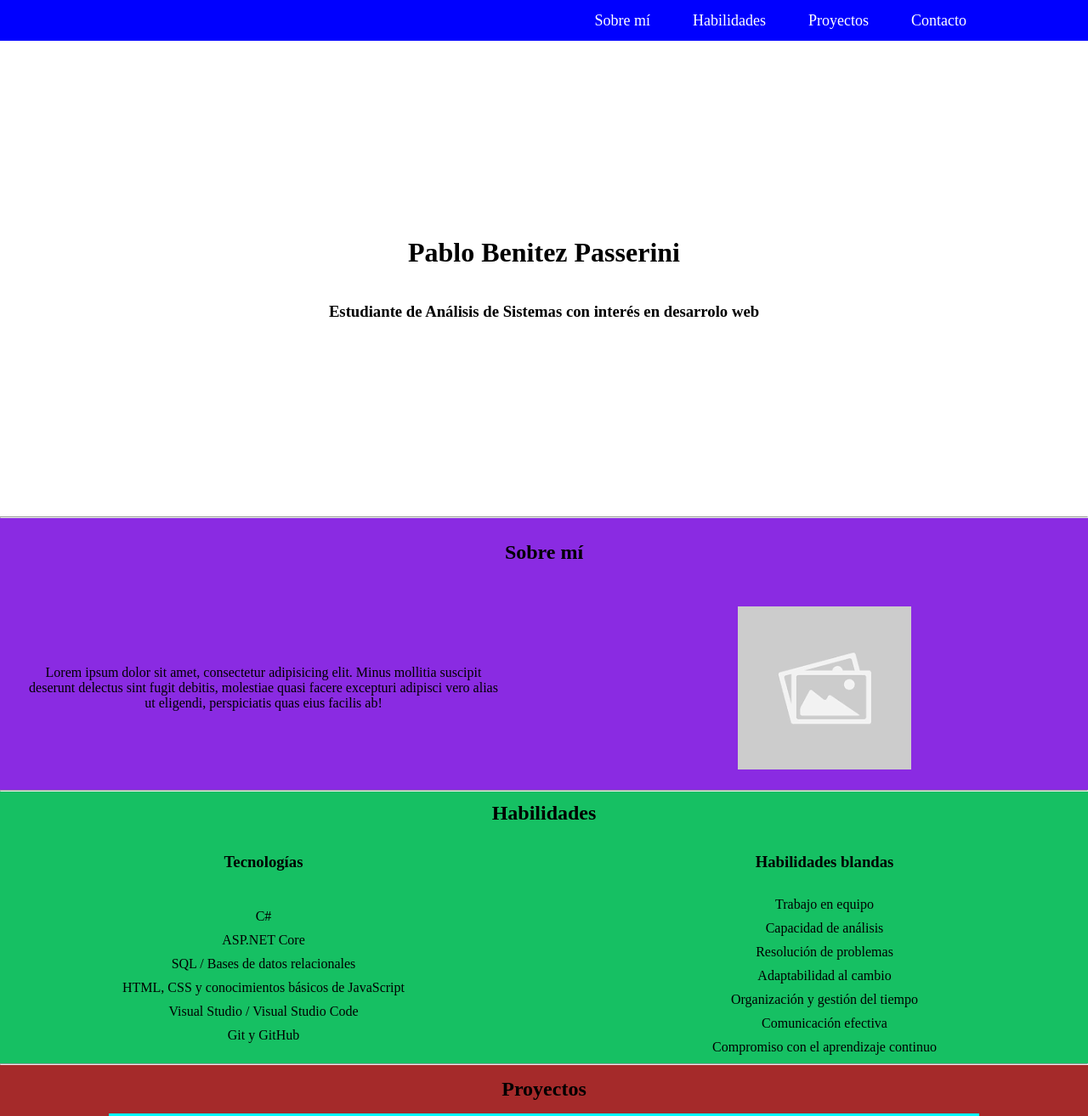
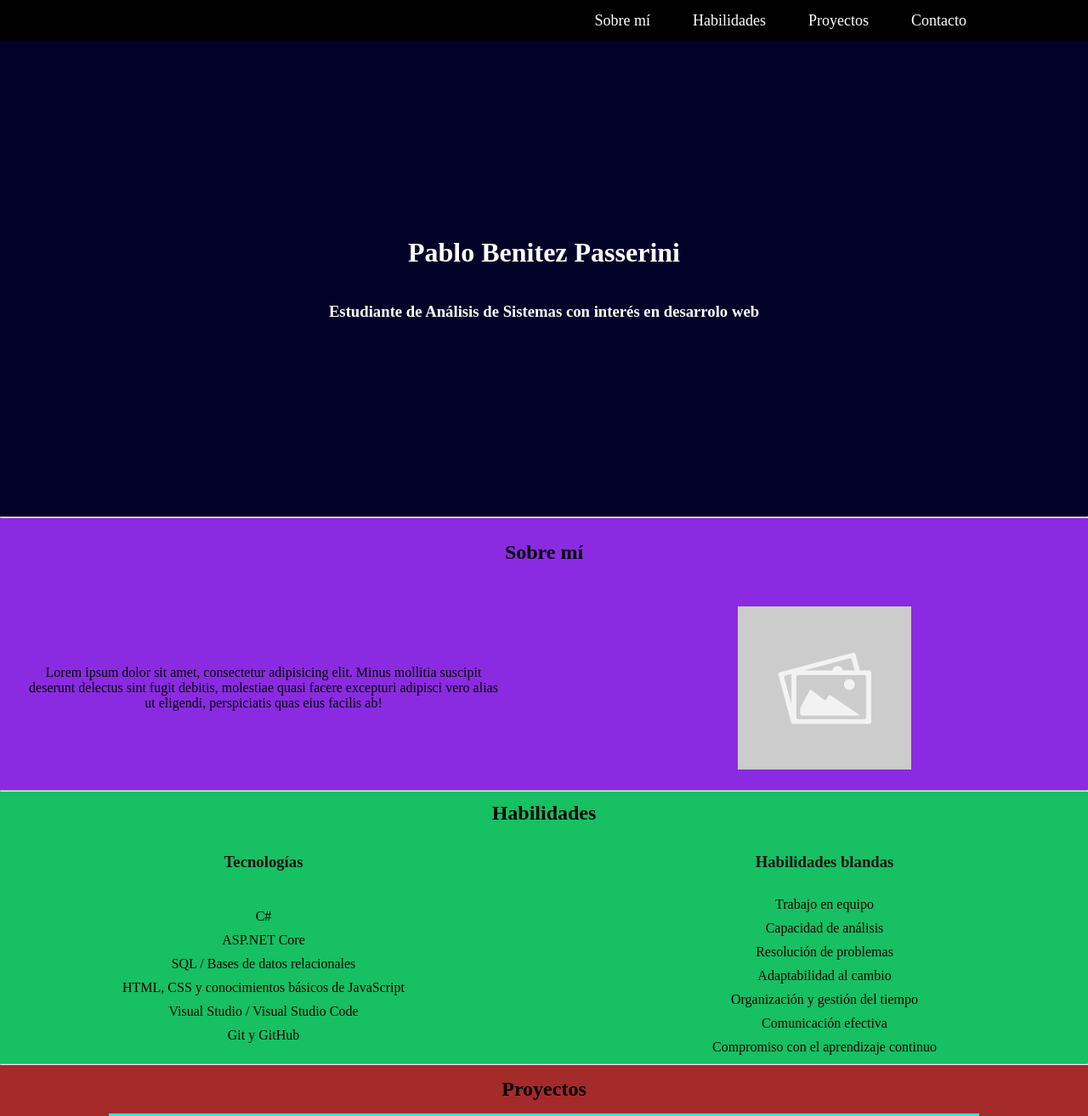
Before and after one commit to pablobenitezpasserini/portfolio, a plain HTML site: page index.html in a window 1280 px wide. Shown: the top 1314 px of the page at 85% size. Drawn offline with Linux system fonts and the light colour scheme.

Commit message:
cambio de colores y fix del footer

```diff
--- a/styles.css
+++ b/styles.css
@@ -8,7 +8,7 @@
 #head {
     display: flex;
     justify-content: flex-end;
-    background-color: blue;
+    background-color: black;
     height: 6vh;
 }
 
@@ -36,10 +36,12 @@
     align-items: center;
     justify-content: center;
     height: 70vh;
+    background-color: rgb(2, 2, 41);
 }
 
 #nombreyrol h1, h3{
     margin: 20px;
+    color: white;
 }
 
 #bloqueSobreMi {
@@ -95,6 +97,7 @@
     grid-column: 1;
     grid-row: 2;
     justify-self: center;
+    color: #111;
 }
 
 #listaTecnologia {
@@ -111,6 +114,7 @@
     grid-column: 2;
     grid-row: 2;
     justify-self: center;
+    color: #111;
 }
 
 #listaHabilidadesBlandas {
@@ -239,7 +243,6 @@
     color: #eee;
     text-align: center;
     padding: 20px 0;
-    margin-top: 50px;
 }
 
 #footer .redes {
```
